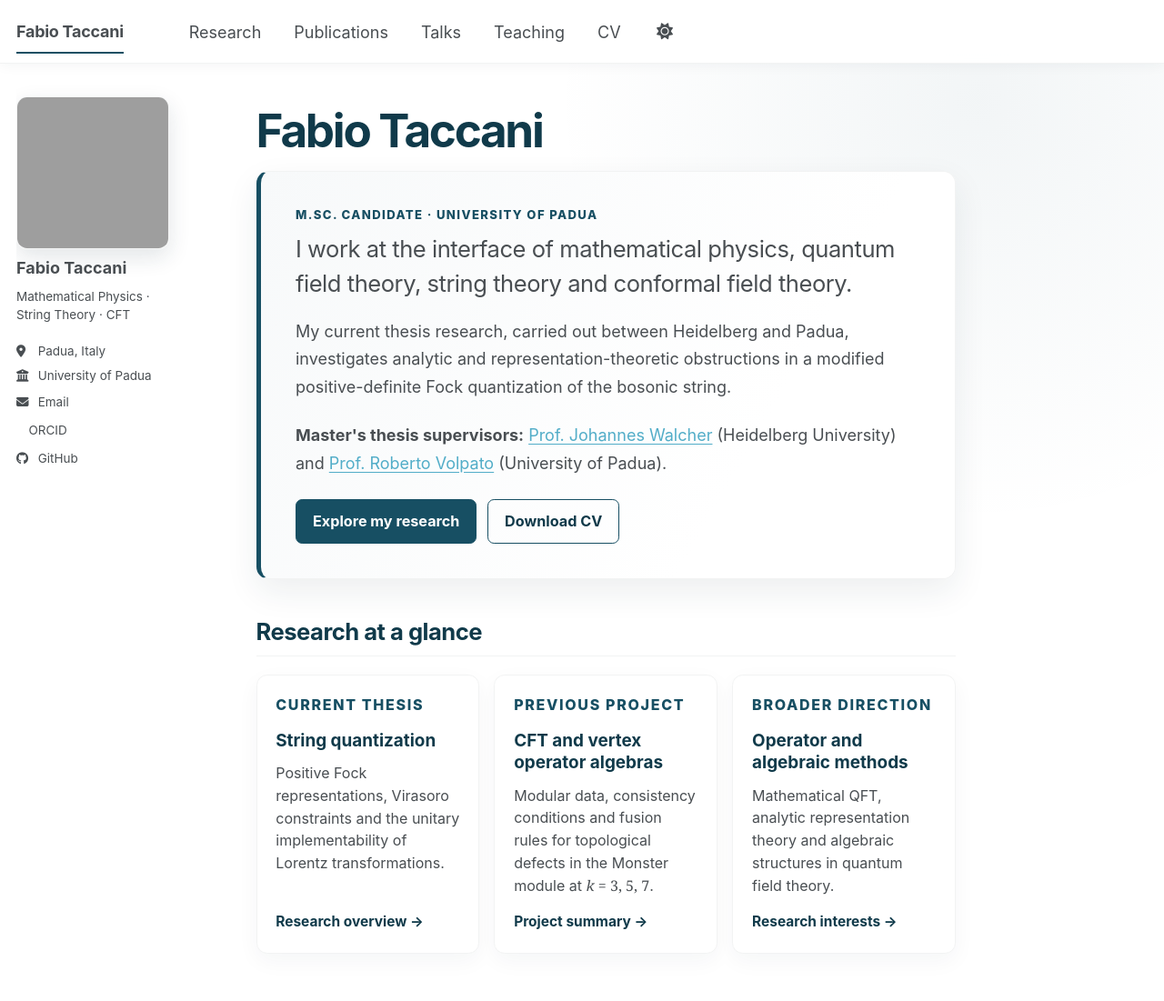
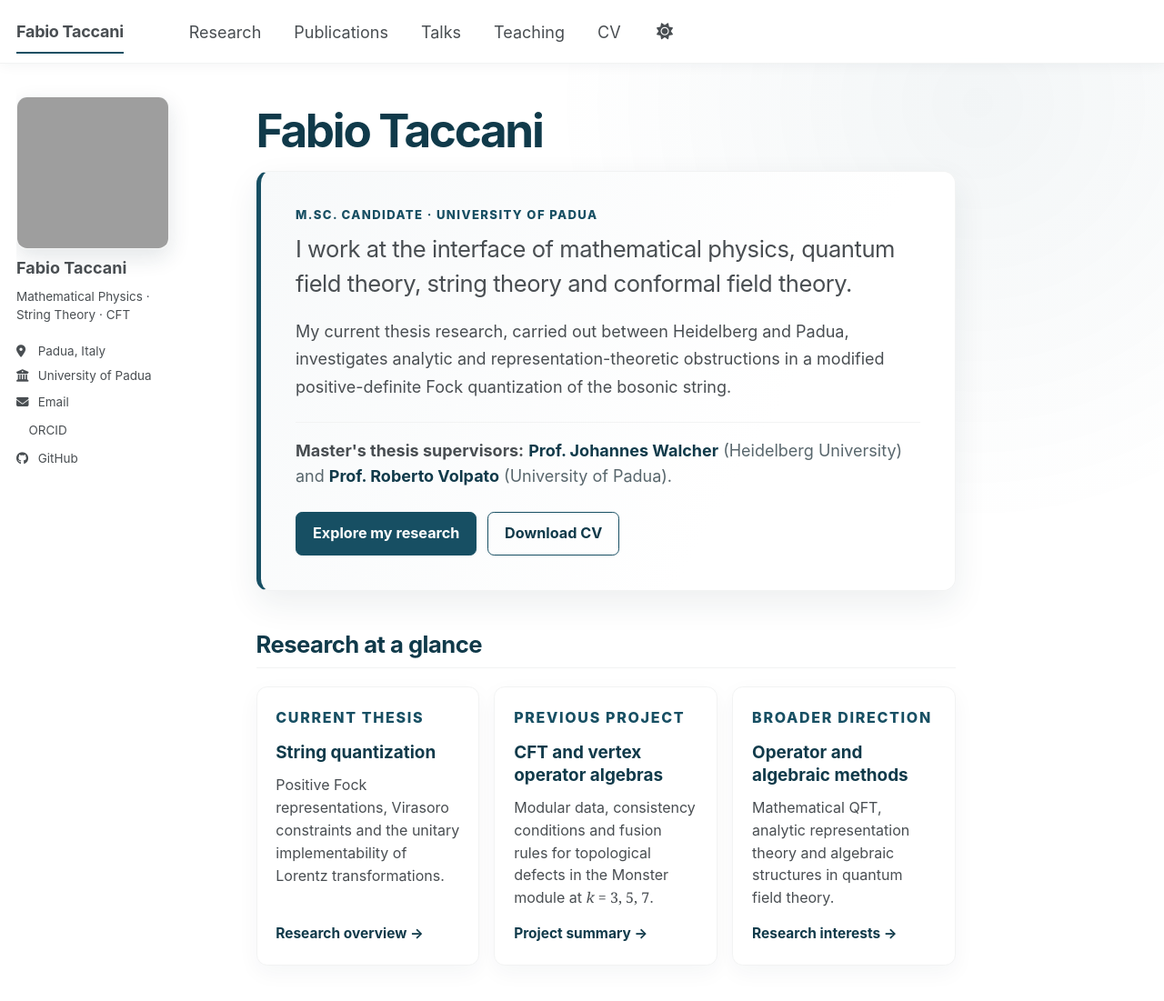
Before and after one commit to FabioTaccani/FabioTaccani.github.io, a Jekyll site: the page built from _pages/about.md, in a window 1280 px wide and 1132 px high. Shown: the top 1101 px of the window at 91% size. Built offline with Jekyll 4.4.1, drawn with Linux system fonts in a browser that asks for light colours; a style sheet for code colours, icons or effects is not loaded.

Commit message:
Style thesis supervision credits

```diff
--- a/_sass/_custom.scss
+++ b/_sass/_custom.scss
@@ -150,6 +150,40 @@ button:focus-visible {
 
 .academic-hero p:last-of-type {
   margin-bottom: 0;
+}
+
+.thesis-supervisors,
+.research-supervisors {
+  color: var(--site-muted);
+  font-size: 0.9rem;
+  line-height: 1.55;
+}
+
+.thesis-supervisors {
+  margin-top: 1.15rem;
+  padding-top: 0.95rem;
+  border-top: 1px solid var(--global-border-color);
+}
+
+.research-supervisors {
+  margin: 1rem 0 1.5rem;
+}
+
+.thesis-supervisors strong,
+.research-supervisors strong {
+  color: var(--global-text-color);
+}
+
+.thesis-supervisors a,
+.research-supervisors a {
+  color: var(--site-accent-strong);
+  font-weight: 700;
+  text-decoration: none;
+}
+
+.thesis-supervisors a:hover,
+.research-supervisors a:hover {
+  text-decoration: underline;
 }
 
 .button-row {
```
